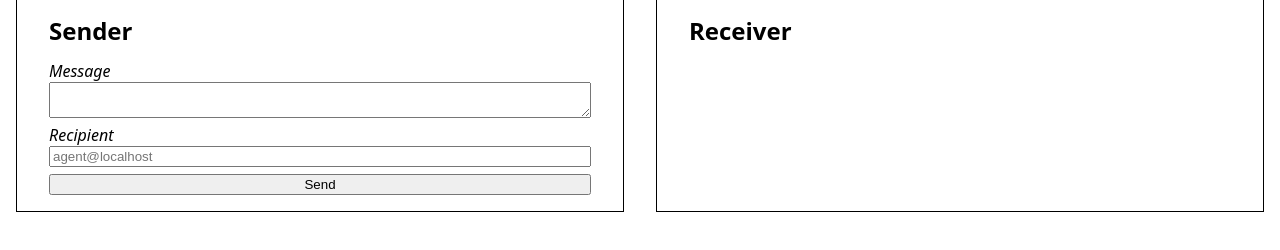
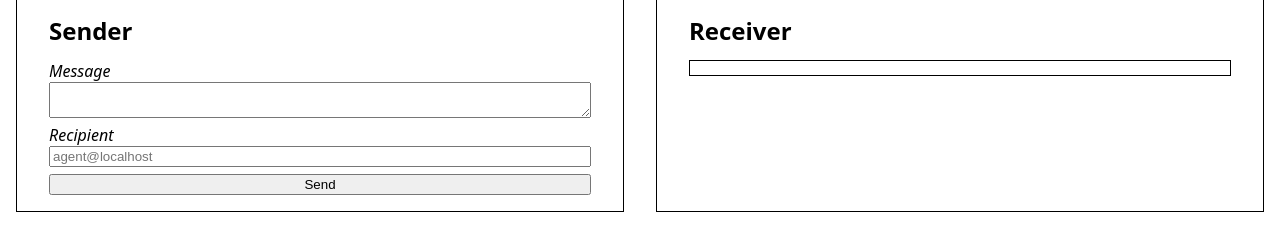
Before and after one commit to ISC-DynaMaze/logger, a plain HTML site: page public/index.html in a window 1280 px wide. Shown: the part 62-312 px from the top of the page. Drawn offline with Linux system fonts and the light colour scheme.

Commit message:
fix: improve receiver CSS

```diff
--- a/public/static/index.css
+++ b/public/static/index.css
@@ -20,6 +20,7 @@ body {
         display: flex;
         flex-direction: column;
         gap: .8em;
+        overflow-x: hidden;
 
         .content {
             display: flex;
@@ -45,11 +46,15 @@ body {
         display: flex;
         flex-direction: column;
         max-height: 10em;
+        overflow-x: hidden;
         overflow-y: auto;
-        border: border solid 1px;
+        border: black solid 1px;
+        min-height: 1em;
+        white-space: nowrap;
 
         .message {
             padding: .2em .4em;
+            text-overflow: ellipsis;
 
             &:nth-child(even) {
                 background-color: rgb(238, 238, 238);
```
